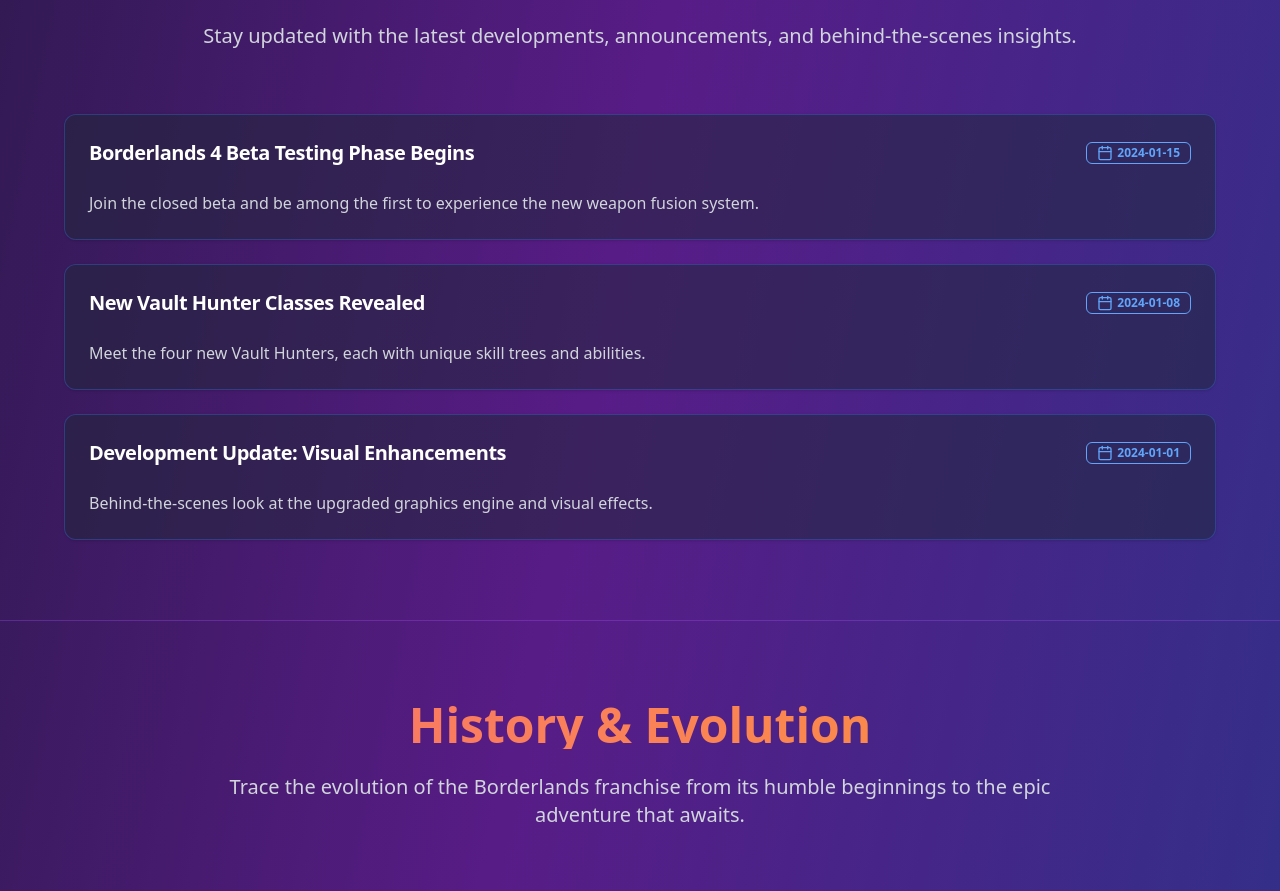
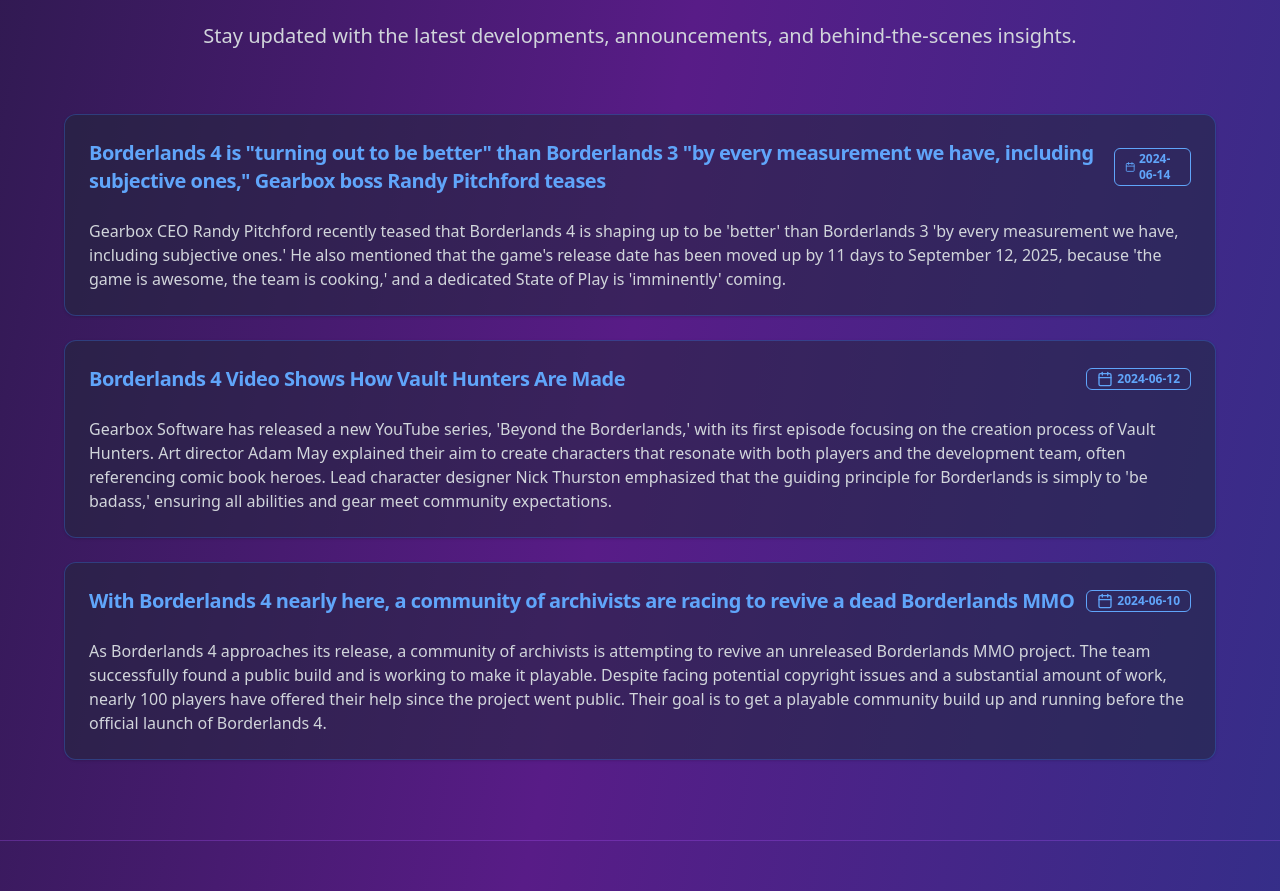
Before and after one commit to cqumse2006/borderlands4-test, a React (Vite) app: page / in a window 1280 px wide. Shown: the part 2960-3851 px from the top of the page. Built offline with nearby package versions, Linux system fonts and the light colour scheme.

Commit message:
Add files via upload
更新新闻20250614

```diff
--- a/src/pages/Borderlands4.tsx
+++ b/src/pages/Borderlands4.tsx
@@ -72,19 +72,19 @@
 
   const newsItems = [
   {
-    date: "2024-01-15",
-    title: "Borderlands 4 Beta Testing Phase Begins",
-    description: "Join the closed beta and be among the first to experience the new weapon fusion system."
+    date: "2024-06-14",
+    title: <a href="https://www.gamesradar.com/games/borderlands/borderlands-4-is-turning-out-to-be-better-than-borderlands-3-by-every-measurement-we-have-including-subjective-ones-gearbox-boss-randy-pitchford-teases/" target="_blank" rel="noopener noreferrer" className="text-blue-400 hover:underline">Borderlands 4 is "turning out to be better" than Borderlands 3 "by every measurement we have, including subjective ones," Gearbox boss Randy Pitchford teases</a>,
+    description: "Gearbox CEO Randy Pitchford recently teased that Borderlands 4 is shaping up to be 'better' than Borderlands 3 'by every measurement we have, including subjective ones.' He also mentioned that the game's release date has been moved up by 11 days to September 12, 2025, because 'the game is awesome, the team is cooking,' and a dedicated State of Play is 'imminently' coming."
   },
   {
-    date: "2024-01-08",
-    title: "New Vault Hunter Classes Revealed",
-    description: "Meet the four new Vault Hunters, each with unique skill trees and abilities."
+    date: "2024-06-12",
+    title: <a href="https://www.gamespot.com/articles/borderlands-4-video-shows-how-vault-hunters-are-made/1100-6532441/" target="_blank" rel="noopener noreferrer" className="text-blue-400 hover:underline">Borderlands 4 Video Shows How Vault Hunters Are Made</a>,
+    description: "Gearbox Software has released a new YouTube series, 'Beyond the Borderlands,' with its first episode focusing on the creation process of Vault Hunters. Art director Adam May explained their aim to create characters that resonate with both players and the development team, often referencing comic book heroes. Lead character designer Nick Thurston emphasized that the guiding principle for Borderlands is simply to 'be badass,' ensuring all abilities and gear meet community expectations."
   },
   {
-    date: "2024-01-01",
-    title: "Development Update: Visual Enhancements",
-    description: "Behind-the-scenes look at the upgraded graphics engine and visual effects."
+    date: "2024-06-10",
+    title: <a href="https://www.eurogamer.net/with-borderlands-4-nearly-here-a-community-of-archivists-are-racing-to-revive-a-dead-borderlands-mmo" target="_blank" rel="noopener noreferrer" className="text-blue-400 hover:underline">With Borderlands 4 nearly here, a community of archivists are racing to revive a dead Borderlands MMO</a>,
+    description: "As Borderlands 4 approaches its release, a community of archivists is attempting to revive an unreleased Borderlands MMO project. The team successfully found a public build and is working to make it playable. Despite facing potential copyright issues and a substantial amount of work, nearly 100 players have offered their help since the project went public. Their goal is to get a playable community build up and running before the official launch of Borderlands 4."
   }];
 
 
```
